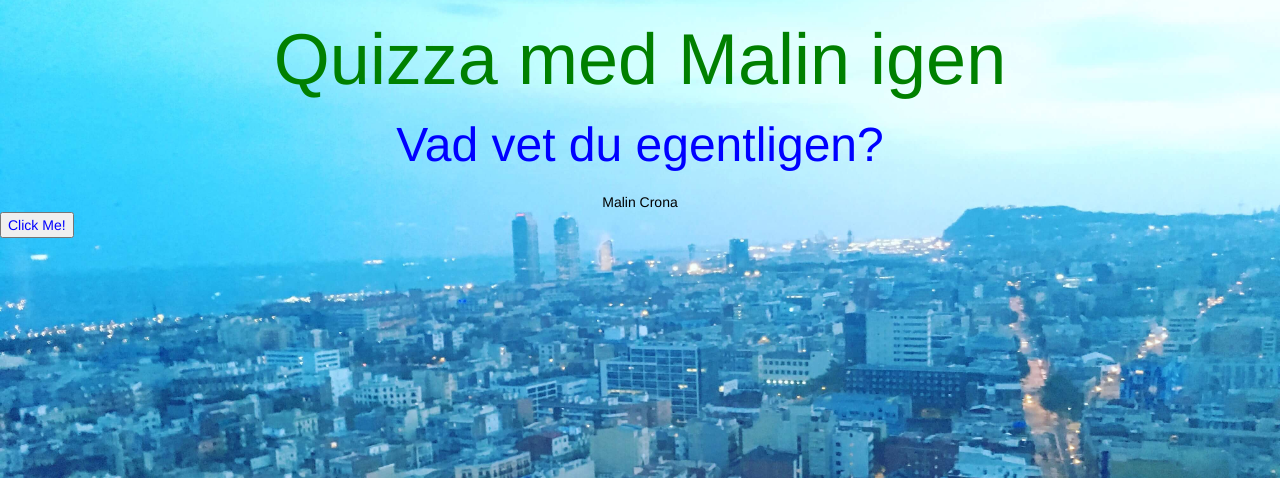
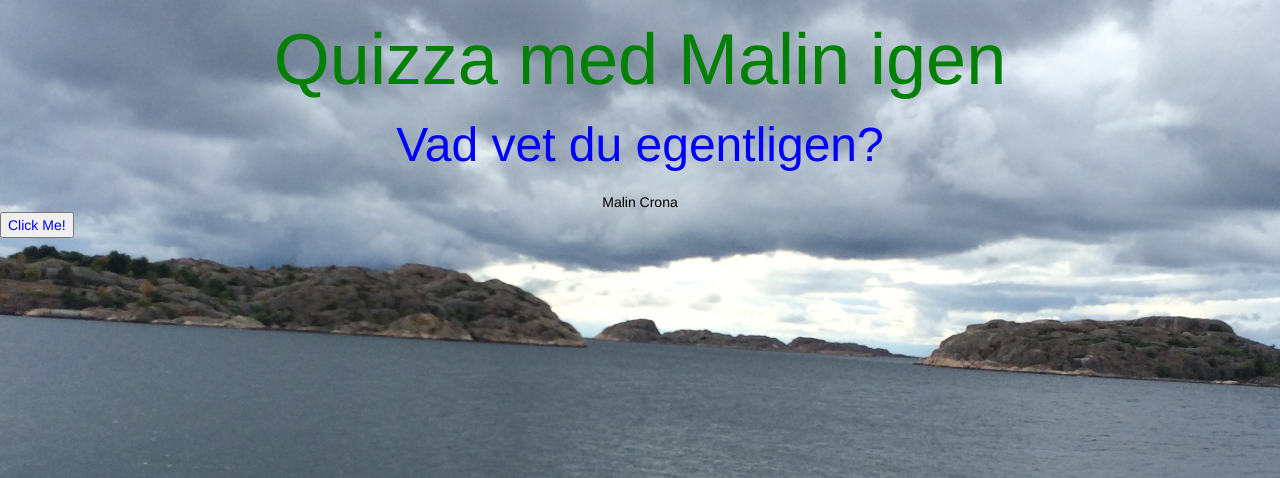
Before and after one commit to MalinCrona/quizThursday, a Django app: page / in a window 1280 px wide. Shown: the top 478 px of the page. Run offline with Django 3.2, Linux system fonts and the light colour scheme; data that the repository does not hold is empty; some libraries are stand-ins or nearby versions.

Commit message:
Taube-bild added

```diff
--- a/static/style.css
+++ b/static/style.css
@@ -1,5 +1,5 @@
 body {
- background: url(/static/Barcelona.jpg)
+ background: url(/static/taube.jpg)
  no-repeat center center fixed;
  -webkit-background-size: cover;
  -moz-background-size: cover;
```
Also changed, not shown: static/taube.jpg (added).
